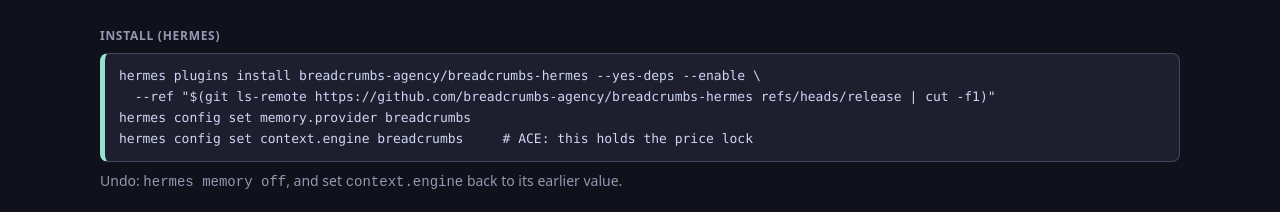
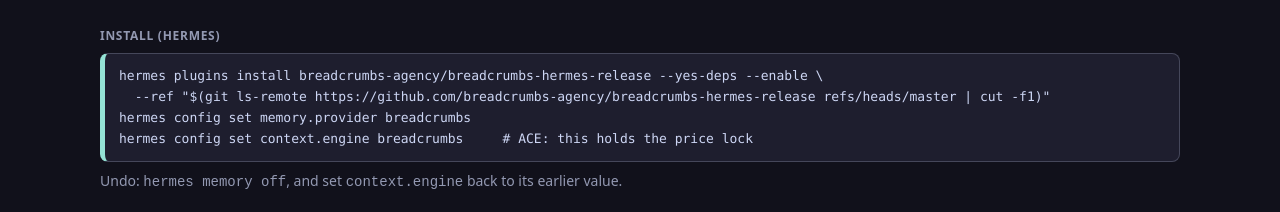
Before and after one commit to breadcrumbs-agency/breadcrumbs-agency.github.io, a plain HTML site: page index.html in a window 1280 px wide. Shown: the part 2977-3189 px from the top of the page. Drawn offline with Linux system fonts and the light colour scheme.

Commit message:
site: the Hermes install names breadcrumbs-hermes-release

```diff
--- a/index.html
+++ b/index.html
@@ -110,8 +110,8 @@ DeepSeek's cache hits are cheaper than Haiku's. On a cached chat the two land at
 
 <section aria-labelledby="h-install">
 <h2 id="h-install">Install (Hermes)</h2>
-<pre>hermes plugins install breadcrumbs-agency/breadcrumbs-hermes --yes-deps --enable \
-  --ref "$(git ls-remote https://github.com/breadcrumbs-agency/breadcrumbs-hermes refs/heads/release | cut -f1)"
+<pre>hermes plugins install breadcrumbs-agency/breadcrumbs-hermes-release --yes-deps --enable \
+  --ref "$(git ls-remote https://github.com/breadcrumbs-agency/breadcrumbs-hermes-release refs/heads/master | cut -f1)"
 hermes config set memory.provider breadcrumbs
 hermes config set context.engine breadcrumbs     # ACE: this holds the price lock</pre>
 <p class="note">Undo: <code>hermes memory off</code>, and set <code>context.engine</code> back to its earlier value.</p>
```
